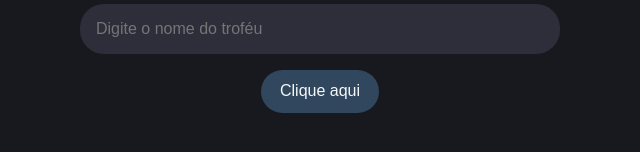
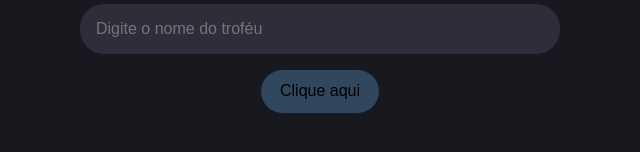
Before and after one commit to paixaoS2/guia_platina_god_of_war, a plain HTML site: page index.html in a window 1280 px wide. Shown: the part 316-468 px from the top of the page, 320-960 px from the left. Drawn offline with Linux system fonts and the light colour scheme.

Commit message:
Update style.css

```diff
--- a/style.css
+++ b/style.css
@@ -54,7 +54,7 @@ section button {
     border: none; /* Remove a borda padrão */
     border-radius: 1.5rem; /* Borda arredondada */
     background-color: #30475E; /* Cor de fundo do botão */
-    color: #F5F7F8; /* Cor do texto do botão */
+    color: #000000; /* Cor do texto do botão */
     font-size: 1rem; /* Tamanho da fonte */
     cursor: pointer; /* Muda o cursor para indicar que é clicável */
 }
```
